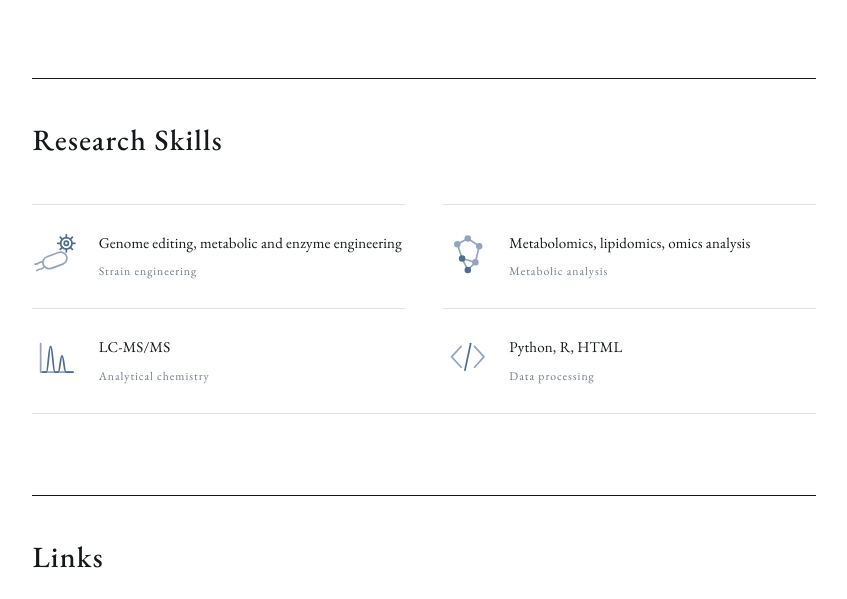
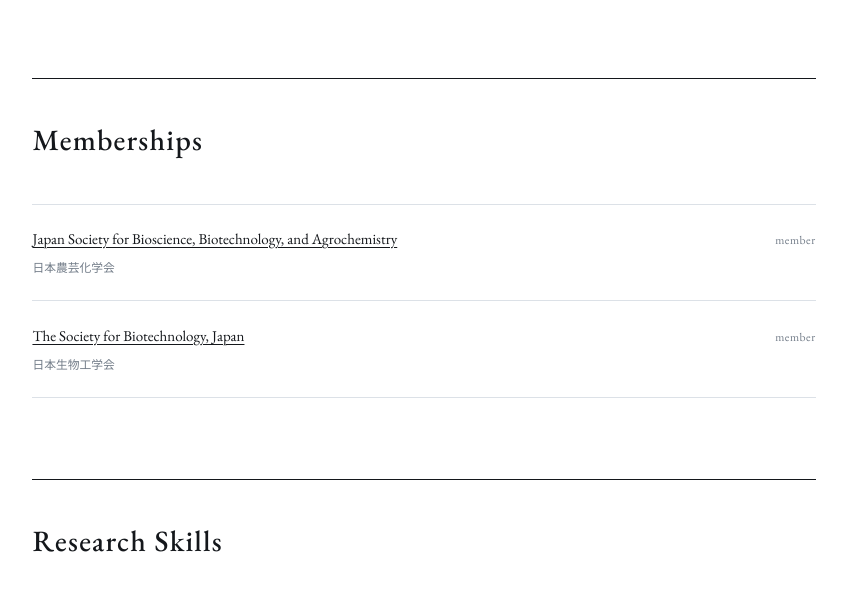
Before and after one commit to TaiseiNaobayashi/hp, a plain HTML site: page index.html in a window 1280 px wide. Shown: the part 5324-5923 px from the top of the page, without its empty margins (216-1063 px from the left). Drawn offline with nearby package versions, Linux system fonts and the light colour scheme; a web font is replaced by a local one.

Commit message:
Add a memberships section
Lists JSBBA and SBJ, each linked to the society's site.

Co-Authored-By: Claude Opus 5 <noreply@anthropic.com>

```diff
--- a/index.html
+++ b/index.html
@@ -702,6 +702,30 @@ html.en .lead { font-family: "EB Garamond", serif; font-weight: 500; letter-spac
   </ul>
 
   <hr class="rule">
+  <div class="vhead ja-only"><span class="vlabel">Memberships</span><h2 class="vtitle">所属学会</h2></div>
+  <div class="hhead en-only"><h2>Memberships</h2></div>
+  <ul class="entries">
+    <li>
+      <div class="entry">
+        <span class="entry-title ja-only"><a href="https://www.jsbba.or.jp/" target="_blank" rel="noopener noreferrer">日本農芸化学会</a></span>
+        <span class="entry-title en-only"><a href="https://www.jsbba.or.jp/" target="_blank" rel="noopener noreferrer">Japan Society for Bioscience, Biotechnology, and Agrochemistry</a></span>
+        <span class="meta ja-only">Japan Society for Bioscience, Biotechnology, and Agrochemistry (JSBBA)</span>
+        <span class="meta en-only">日本農芸化学会</span>
+      </div>
+      <span class="role">member</span>
+    </li>
+    <li>
+      <div class="entry">
+        <span class="entry-title ja-only"><a href="https://www.sbj.or.jp/" target="_blank" rel="noopener noreferrer">日本生物工学会</a></span>
+        <span class="entry-title en-only"><a href="https://www.sbj.or.jp/" target="_blank" rel="noopener noreferrer">The Society for Biotechnology, Japan</a></span>
+        <span class="meta ja-only">The Society for Biotechnology, Japan (SBJ)</span>
+        <span class="meta en-only">日本生物工学会</span>
+      </div>
+      <span class="role">member</span>
+    </li>
+  </ul>
+
+  <hr class="rule">
   <div class="vhead ja-only"><span class="vlabel">Skills</span><h2 class="vtitle">研究スキル</h2></div>
   <div class="hhead en-only"><h2>Research Skills</h2></div>
   <div class="skillgrid">
```
